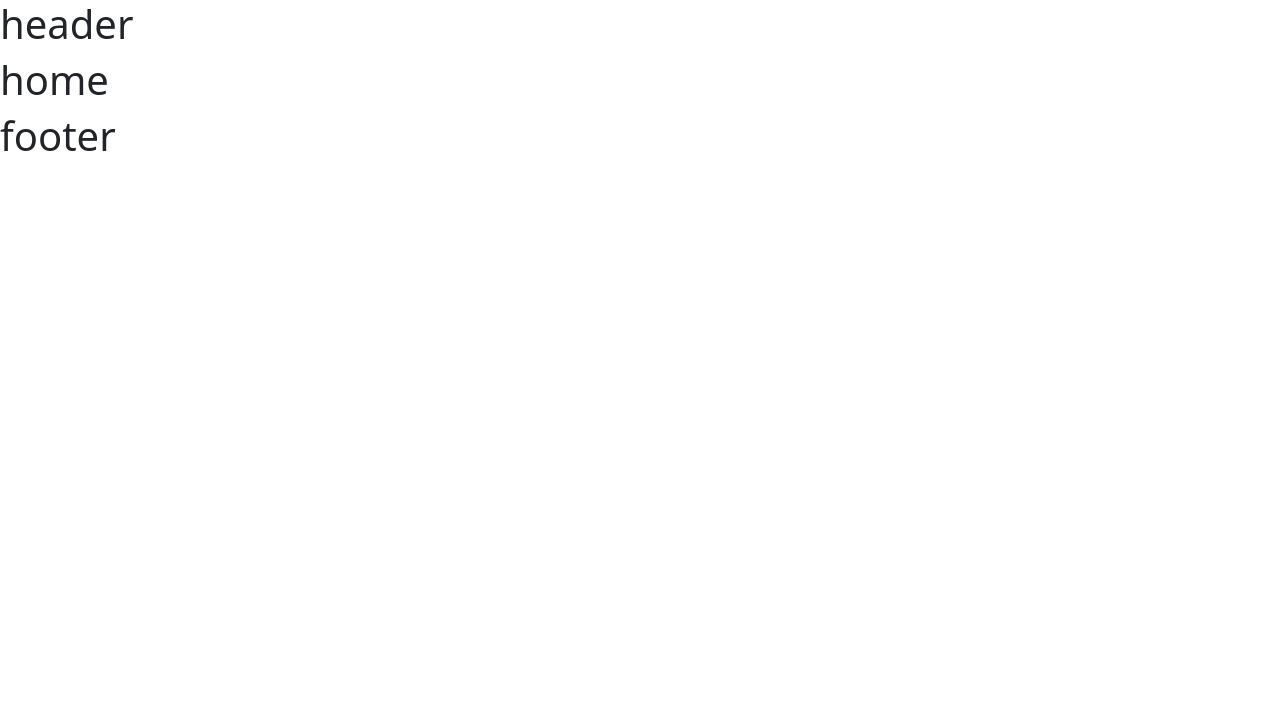
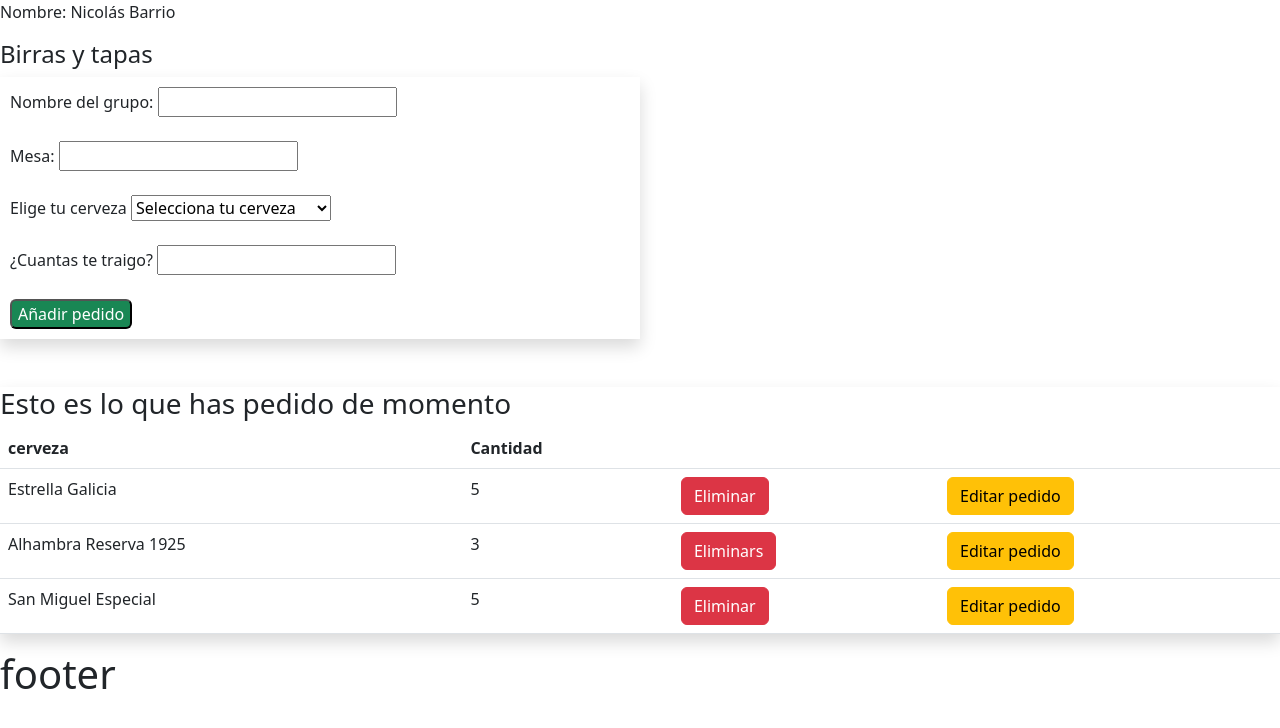
Before and after one commit to daw2-barrio23/examenCervezas, a website built with Vite: page src/index.html in a window 1280 px wide. Built offline with nearby package versions, Linux system fonts and the light colour scheme.

Commit message:
parte1 examen

```diff
--- /dev/null
+++ b/src/bd.js
@@ -0,0 +1,42 @@
+export const cervezas = [
+    {
+      id: 1,
+      nombre: "Mahou Cinco Estrellas",
+      tipo: "Lager",
+      origen: "Madrid",
+      descripcion: "Cerveza rubia, suave y refrescante con un sabor ligeramente amargo.",
+      imagen: "https://www.mahou.es/wp-content/themes/mahou_v2/template-contents/mahou-familia/dist/images/Botella_Mahou_5_Estrellas.png"
+    },
+    {
+      id: 2,
+      nombre: "Estrella Galicia",
+      tipo: "Lager",
+      origen: "Galicia",
+      descripcion: "Cerveza suave y equilibrada con un sabor ligeramente amargo y aroma a malta.",
+      imagen: "https://cdn.shopify.com/s/files/1/0271/8158/0388/products/estrella-galicia-escerveza-3.jpg?v=1648893181"
+    },
+    {
+      id: 3,
+      nombre: "Alhambra Reserva 1925",
+      tipo: "Lager",
+      origen: "Granada",
+      descripcion: "Cerveza rubia con un sabor ligeramente dulce y toques de caramelo.",
+      imagen: "https://sgfm.elcorteingles.es/SGFM/dctm/MEDIA03/202204/04/00118602800916____3__600x600.jpg"
+    },
+    {
+      id: 4,
+      nombre: "San Miguel Especial",
+      tipo: "Lager",
+      origen: "Barcelona",
+      descripcion: "Cerveza rubia, suave y refrescante con un sabor ligeramente amargo.",
+      imagen: "https://www.sanmiguel.com/es/wp-content/uploads/sites/2/2021/01/san-miguel-gluten-free-4.png"
+    },
+    {
+      id: 5,
+      nombre: "Damm Estrella",
+      tipo: "Lager",
+      origen: "Barcelona",
+      descripcion: "Cerveza rubia, suave y refrescante con un sabor ligeramente amargo.",
+      imagen: "https://static.damm.com/sites/default/files/config-page/estrella_header_logo/estrella-damm_0.png"
+    }
+  ];
--- a/src/componentes/header.js
+++ b/src/componentes/header.js
@@ -1,3 +1,3 @@
 export const header = {
-    template: `<h1>header</h1>`
+    template: `<p>Nombre: Nicolás Barrio</p>`
 }
--- /dev/null
+++ b/src/componentes/pedidosForm.js
@@ -0,0 +1,61 @@
+import {cervezas} from '../bd.js'
+
+export const pedidos = {
+    template: `<div class="col-12 d-flex">
+    <div class="col-6 shadow shadow-box" style="height: 100%; width: 50%; padding: 10px;">
+       <form id="formulario-cervezas">
+        <label for="nombre-grupo">Nombre del grupo:</label>
+        <input type="text" id="nombre-grupo" name="nombre-grupo" required><br><br>
+
+        <label for="mesa">Mesa:</label>
+        <input type="text" id="mesa" name="mesa" required><br><br>
+
+        <label for="cervezas">Elige tu cerveza</label>
+        <select name="select" id="cervezas"></select><br><br>
+
+        <label for="cantidad">¿Cuantas te traigo?</label>
+        <input type="number" id="cantidad" name="cantidad" required><br><br>
+        <button type="submit" class="rounded bg-success text-white">Añadir pedido</button>
+       </form>
+    </div>
+   <div class="col-6" id=cervezaEscogida>
+   </div>
+</div>`,
+script:()=>{
+    console.log('compruebo si funciona pedidos')
+
+    var html =`
+    <option> Selecciona tu cerveza</option>
+    `
+    cervezas.forEach(cerveza =>{
+        html+=`
+        <option value="${cerveza.id}">${cerveza.nombre}</option>
+        `
+    })
+
+    const select = document.querySelector('#cervezas')
+
+
+    select.innerHTML = html
+
+    select.addEventListener("change", (event) => {
+
+        const posicionCerveza = cervezas.findIndex(cerveza=>cerveza.id == event.target.value)
+
+        const html=`
+        <div class="card" style="width: 20rem;">
+            <div class="card-body">
+                <h4 class="card-text">${cervezas[posicionCerveza].nombre}</h4>
+                <p class="card-text">${cervezas[posicionCerveza].descripcion}</p>
+            </div>
+            <img src="${cervezas[posicionCerveza].imagen}" class="card-img-bottom w-50 h-25" alt="FotoCerveza">
+        </div>
+        `
+        const descripcion = document.querySelector("#cervezaEscogida")
+
+        descripcion.innerHTML = html
+    })
+
+
+}
+}
--- /dev/null
+++ b/src/componentes/tablaPedidos.js
@@ -0,0 +1,42 @@
+
+
+export const tabla = {
+    template:`<div class="shadow shadow-box">
+  <table class="table" id="tabla">
+    <h3>Esto es lo que has pedido de momento</h3>
+      <thead>
+        <tr>
+          <th>cerveza</th>
+          <th>Cantidad</th>
+          <th></th>
+          <th></th>
+        </tr>
+      </thead>
+      <tbody id="cuerpo">
+        <tr>
+          <td>Estrella Galicia</td>
+          <td>5</td>
+          <td><button type="button" class="btn btn-danger text-white">Eliminar</button></td>
+          <td><button type="button" class="btn btn-warning ">Editar pedido</button></td>
+        </tr>
+
+        <tr>
+          <td>Alhambra Reserva 1925</td>
+          <td>3</td>
+          <td><button type="button" class="btn btn-danger text-white">Eliminars</button></td>
+          <td><button type="button" class="btn btn-warning ">Editar pedido</button></td>
+        </tr>
+
+        <tr>
+          <td>San Miguel Especial</td>
+          <td>5</td>
+          <td><button type="button" class="btn btn-danger text-white">Eliminar</button></td>
+          <td><button type="button" class="btn btn-warning ">Editar pedido</button></td>
+        </tr>
+
+      </tbody>
+    </table>
+</div>
+
+    `
+}
--- a/src/main.js
+++ b/src/main.js
@@ -6,7 +6,17 @@
 
 // Import all of Bootstrap's JS
 import * as bootstrap from 'bootstrap'
+import { pedidos } from './componentes/pedidosForm'
+import { tabla } from './componentes/tablaPedidos'
 
 document.querySelector('header').innerHTML = header.template
 document.querySelector('main').innerHTML = home.template
+
+
+document.querySelector('#pedidos').innerHTML = pedidos.template
+pedidos.script()
+
+document.querySelector('#tabla').innerHTML = tabla.template
+
+
 document.querySelector('footer').innerHTML = footer.template
--- a/src/vistas/home.js
+++ b/src/vistas/home.js
@@ -1,3 +1,13 @@
 export const home = {
-    template: `<h1>home</h1>`
+    template: `
+    <h4>Birras y tapas</h4>
+    <div id="pedidos">
+    </div>
+
+    <br>
+    <br>
+
+    <div id="tabla">
+    </div>
+    `
 }
```
Also changed, not shown: src/index.html (+4 -0 lines).
